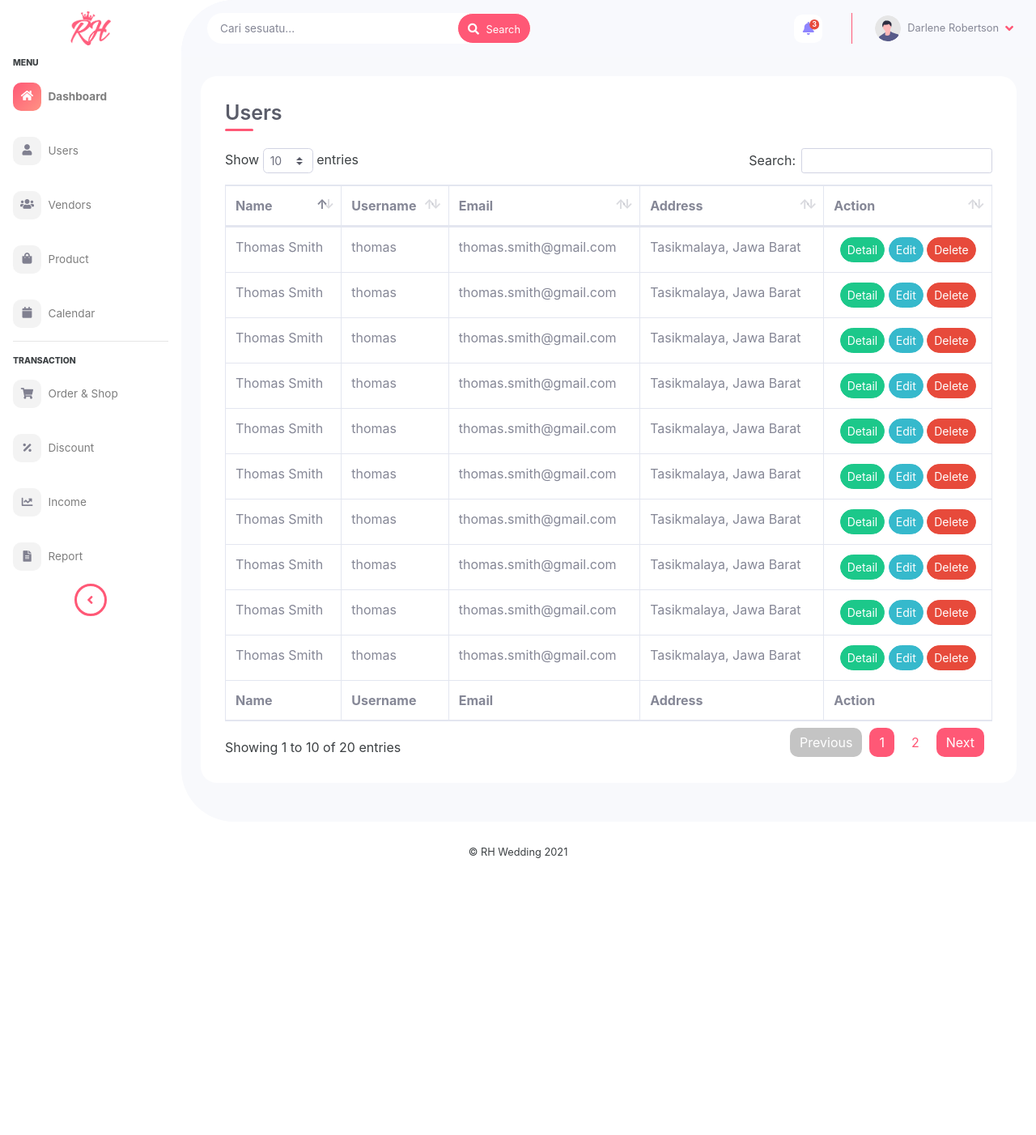
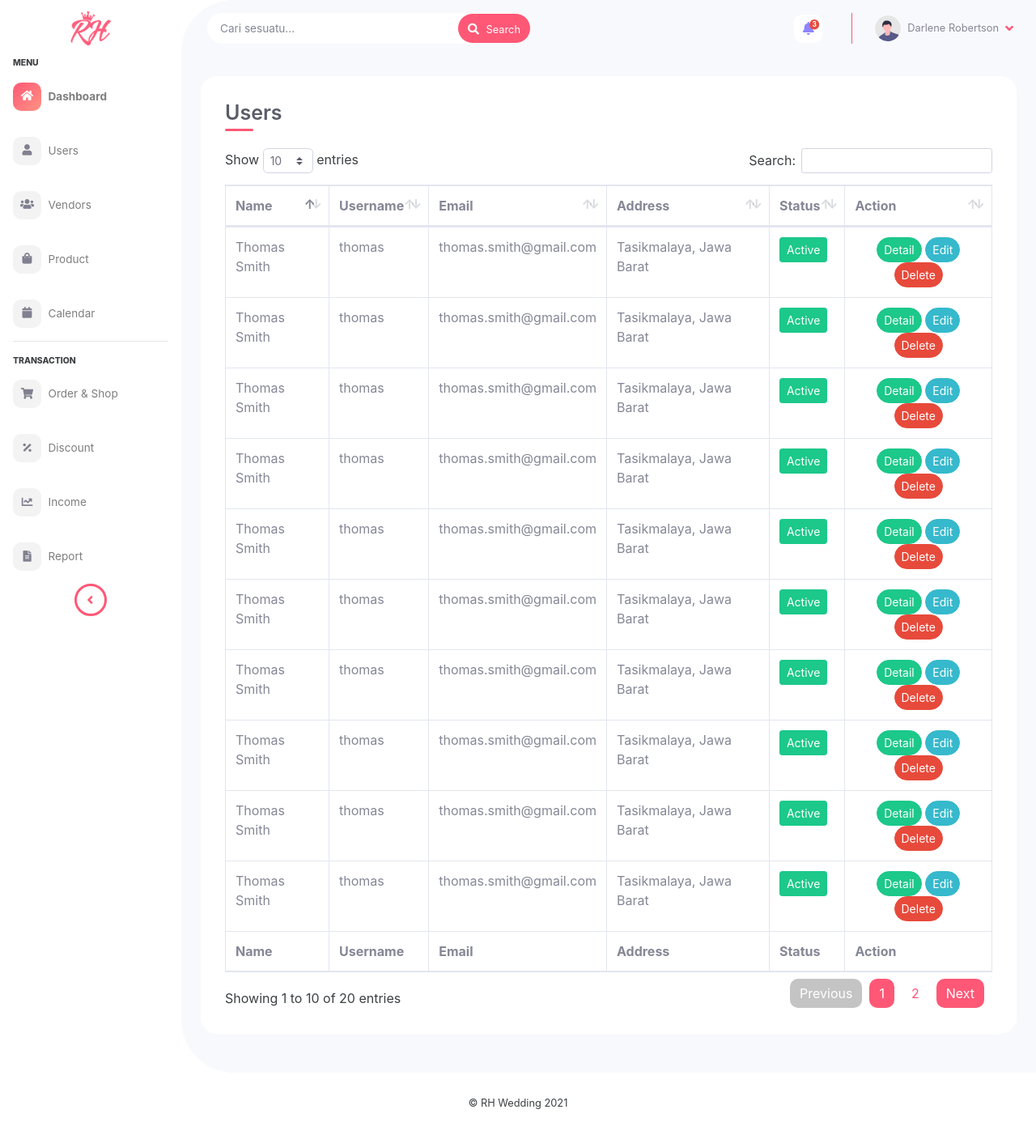
Before and after one commit to ilhm-rai/rhwedding, a CodeIgniter 4 app: template app/Views/admin/user/index.php in a window 1280 px wide. Shown: the whole page at 81% size. Before the commit the page ends 1060 px from the top, so only its background shows below. Run offline with PHP 8.4 and a stand-in for CodeIgniter, Linux system fonts and the light colour scheme; the template is opened without the code that fills it, so the values that code supplies are empty; some libraries are stand-ins or nearby versions.

Commit message:
add status field

```diff
--- a/app/Views/admin/user/index.php
+++ b/app/Views/admin/user/index.php
@@ -14,6 +14,7 @@
                     <th>Username</th>
                     <th>Email</th>
                     <th>Address</th>
+                    <th>Status</th>
                     <th>Action</th>
                 </tr>
             </thead>
@@ -23,6 +24,7 @@
                     <th>Username</th>
                     <th>Email</th>
                     <th>Address</th>
+                    <th>Status</th>
                     <th>Action</th>
                 </tr>
             </tfoot>
@@ -32,6 +34,9 @@
                     <td>thomas</td>
                     <td>thomas.smith@gmail.com</td>
                     <td>Tasikmalaya, Jawa Barat</td>
+                    <td>
+                        <div class="btn btn-success btn-sm">Active</div>
+                    </td>
                     <td class="text-center">
                         <button type="button" class="btn btn-success btn-sm rounded-pill small">Detail</button>
                         <button type="button" class="btn btn-info btn-sm rounded-pill small">Edit</button>
@@ -43,6 +48,9 @@
                     <td>thomas</td>
                     <td>thomas.smith@gmail.com</td>
                     <td>Tasikmalaya, Jawa Barat</td>
+                    <td>
+                        <div class="btn btn-success btn-sm">Active</div>
+                    </td>
                     <td class="text-center">
                         <button type="button" class="btn btn-success btn-sm rounded-pill small">Detail</button>
                         <button type="button" class="btn btn-info btn-sm rounded-pill small">Edit</button>
@@ -54,6 +62,9 @@
                     <td>thomas</td>
                     <td>thomas.smith@gmail.com</td>
                     <td>Tasikmalaya, Jawa Barat</td>
+                    <td>
+                        <div class="btn btn-success btn-sm">Active</div>
+                    </td>
                     <td class="text-center">
                         <button type="button" class="btn btn-success btn-sm rounded-pill small">Detail</button>
                         <button type="button" class="btn btn-info btn-sm rounded-pill small">Edit</button>
@@ -65,6 +76,9 @@
                     <td>thomas</td>
                     <td>thomas.smith@gmail.com</td>
                     <td>Tasikmalaya, Jawa Barat</td>
+                    <td>
+                        <div class="btn btn-success btn-sm">Active</div>
+                    </td>
                     <td class="text-center">
                         <button type="button" class="btn btn-success btn-sm rounded-pill small">Detail</button>
                         <button type="button" class="btn btn-info btn-sm rounded-pill small">Edit</button>
@@ -76,6 +90,9 @@
                     <td>thomas</td>
                     <td>thomas.smith@gmail.com</td>
                     <td>Tasikmalaya, Jawa Barat</td>
+                    <td>
+                        <div class="btn btn-success btn-sm">Active</div>
+                    </td>
                     <td class="text-center">
                         <button type="button" class="btn btn-success btn-sm rounded-pill small">Detail</button>
                         <button type="button" class="btn btn-info btn-sm rounded-pill small">Edit</button>
@@ -87,6 +104,9 @@
                     <td>thomas</td>
                     <td>thomas.smith@gmail.com</td>
                     <td>Tasikmalaya, Jawa Barat</td>
+                    <td>
+                        <div class="btn btn-success btn-sm">Active</div>
+                    </td>
                     <td class="text-center">
                         <button type="button" class="btn btn-success btn-sm rounded-pill small">Detail</button>
                         <button type="button" class="btn btn-info btn-sm rounded-pill small">Edit</button>
@@ -98,6 +118,9 @@
                     <td>thomas</td>
                     <td>thomas.smith@gmail.com</td>
                     <td>Tasikmalaya, Jawa Barat</td>
+                    <td>
+                        <div class="btn btn-success btn-sm">Active</div>
+                    </td>
                     <td class="text-center">
                         <button type="button" class="btn btn-success btn-sm rounded-pill small">Detail</button>
                         <button type="button" class="btn btn-info btn-sm rounded-pill small">Edit</button>
@@ -109,6 +132,9 @@
                     <td>thomas</td>
                     <td>thomas.smith@gmail.com</td>
                     <td>Tasikmalaya, Jawa Barat</td>
+                    <td>
+                        <div class="btn btn-success btn-sm">Active</div>
+                    </td>
                     <td class="text-center">
                         <button type="button" class="btn btn-success btn-sm rounded-pill small">Detail</button>
                         <button type="button" class="btn btn-info btn-sm rounded-pill small">Edit</button>
@@ -120,6 +146,9 @@
                     <td>thomas</td>
                     <td>thomas.smith@gmail.com</td>
                     <td>Tasikmalaya, Jawa Barat</td>
+                    <td>
+                        <div class="btn btn-success btn-sm">Active</div>
+                    </td>
                     <td class="text-center">
                         <button type="button" class="btn btn-success btn-sm rounded-pill small">Detail</button>
                         <button type="button" class="btn btn-info btn-sm rounded-pill small">Edit</button>
@@ -131,6 +160,9 @@
                     <td>thomas</td>
                     <td>thomas.smith@gmail.com</td>
                     <td>Tasikmalaya, Jawa Barat</td>
+                    <td>
+                        <div class="btn btn-success btn-sm">Active</div>
+                    </td>
                     <td class="text-center">
                         <button type="button" class="btn btn-success btn-sm rounded-pill small">Detail</button>
                         <button type="button" class="btn btn-info btn-sm rounded-pill small">Edit</button>
@@ -142,6 +174,9 @@
                     <td>thomas</td>
                     <td>thomas.smith@gmail.com</td>
                     <td>Tasikmalaya, Jawa Barat</td>
+                    <td>
+                        <div class="btn btn-success btn-sm">Active</div>
+                    </td>
                     <td class="text-center">
                         <button type="button" class="btn btn-success btn-sm rounded-pill small">Detail</button>
                         <button type="button" class="btn btn-info btn-sm rounded-pill small">Edit</button>
@@ -153,6 +188,9 @@
                     <td>thomas</td>
                     <td>thomas.smith@gmail.com</td>
                     <td>Tasikmalaya, Jawa Barat</td>
+                    <td>
+                        <div class="btn btn-success btn-sm">Active</div>
+                    </td>
                     <td class="text-center">
                         <button type="button" class="btn btn-success btn-sm rounded-pill small">Detail</button>
                         <button type="button" class="btn btn-info btn-sm rounded-pill small">Edit</button>
@@ -164,6 +202,9 @@
                     <td>thomas</td>
                     <td>thomas.smith@gmail.com</td>
                     <td>Tasikmalaya, Jawa Barat</td>
+                    <td>
+                        <div class="btn btn-success btn-sm">Active</div>
+                    </td>
                     <td class="text-center">
                         <button type="button" class="btn btn-success btn-sm rounded-pill small">Detail</button>
                         <button type="button" class="btn btn-info btn-sm rounded-pill small">Edit</button>
@@ -175,6 +216,9 @@
                     <td>thomas</td>
                     <td>thomas.smith@gmail.com</td>
                     <td>Tasikmalaya, Jawa Barat</td>
+                    <td>
+                        <div class="btn btn-success btn-sm">Active</div>
+                    </td>
                     <td class="text-center">
                         <button type="button" class="btn btn-success btn-sm rounded-pill small">Detail</button>
                         <button type="button" class="btn btn-info btn-sm rounded-pill small">Edit</button>
@@ -186,6 +230,9 @@
                     <td>thomas</td>
                     <td>thomas.smith@gmail.com</td>
                     <td>Tasikmalaya, Jawa Barat</td>
+                    <td>
+                        <div class="btn btn-success btn-sm">Active</div>
+                    </td>
                     <td class="text-center">
                         <button type="button" class="btn btn-success btn-sm rounded-pill small">Detail</button>
                         <button type="button" class="btn btn-info btn-sm rounded-pill small">Edit</button>
@@ -197,6 +244,9 @@
                     <td>thomas</td>
                     <td>thomas.smith@gmail.com</td>
                     <td>Tasikmalaya, Jawa Barat</td>
+                    <td>
+                        <div class="btn btn-success btn-sm">Active</div>
+                    </td>
                     <td class="text-center">
                         <button type="button" class="btn btn-success btn-sm rounded-pill small">Detail</button>
                         <button type="button" class="btn btn-info btn-sm rounded-pill small">Edit</button>
@@ -208,6 +258,9 @@
                     <td>thomas</td>
                     <td>thomas.smith@gmail.com</td>
                     <td>Tasikmalaya, Jawa Barat</td>
+                    <td>
+                        <div class="btn btn-success btn-sm">Active</div>
+                    </td>
                     <td class="text-center">
                         <button type="button" class="btn btn-success btn-sm rounded-pill small">Detail</button>
                         <button type="button" class="btn btn-info btn-sm rounded-pill small">Edit</button>
@@ -219,6 +272,9 @@
                     <td>thomas</td>
                     <td>thomas.smith@gmail.com</td>
                     <td>Tasikmalaya, Jawa Barat</td>
+                    <td>
+                        <div class="btn btn-success btn-sm">Active</div>
+                    </td>
                     <td class="text-center">
                         <button type="button" class="btn btn-success btn-sm rounded-pill small">Detail</button>
                         <button type="button" class="btn btn-info btn-sm rounded-pill small">Edit</button>
@@ -230,6 +286,9 @@
                     <td>thomas</td>
                     <td>thomas.smith@gmail.com</td>
                     <td>Tasikmalaya, Jawa Barat</td>
+                    <td>
+                        <div class="btn btn-success btn-sm">Active</div>
+                    </td>
                     <td class="text-center">
                         <button type="button" class="btn btn-success btn-sm rounded-pill small">Detail</button>
                         <button type="button" class="btn btn-info btn-sm rounded-pill small">Edit</button>
@@ -241,6 +300,9 @@
                     <td>thomas</td>
                     <td>thomas.smith@gmail.com</td>
                     <td>Tasikmalaya, Jawa Barat</td>
+                    <td>
+                        <div class="btn btn-success btn-sm">Active</div>
+                    </td>
                     <td class="text-center">
                         <button type="button" class="btn btn-success btn-sm rounded-pill small">Detail</button>
                         <button type="button" class="btn btn-info btn-sm rounded-pill small">Edit</button>
```
